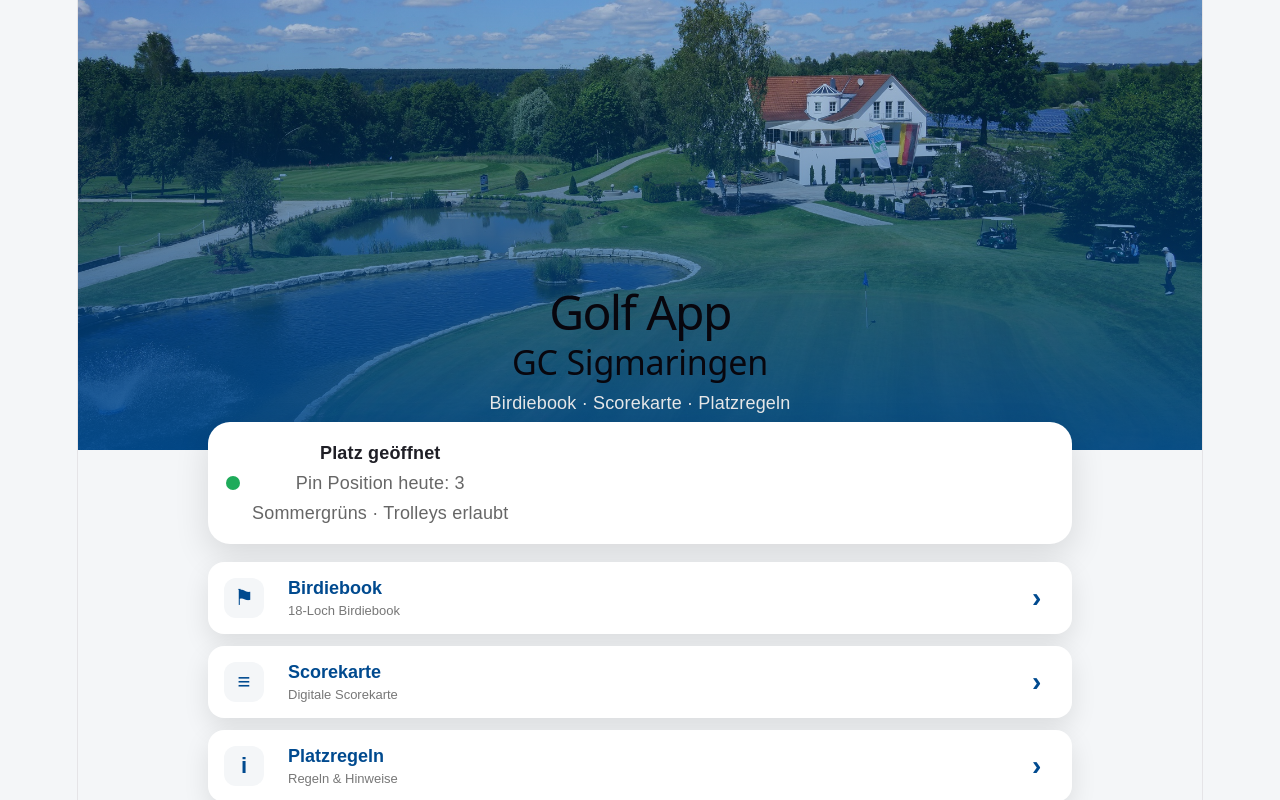
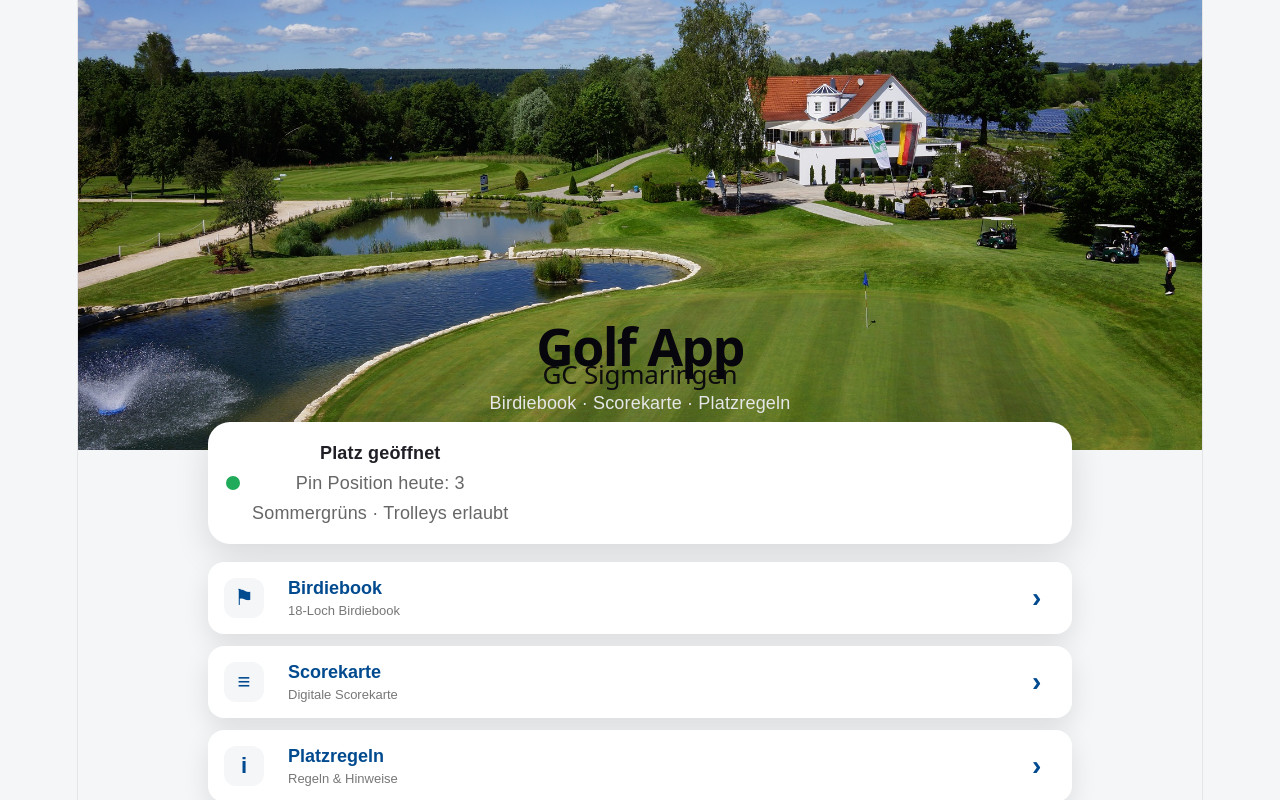
Before and after one commit to golfclubsigmaringen/Golf-App-GC-Sigmaringen-, a React (Vite) app: page / in a window 1280 px wide. Shown: the top 800 px of the page. Built offline with nearby package versions, Linux system fonts and the light colour scheme.

Commit message:
Update App.css

```diff
--- a/src/App.css
+++ b/src/App.css
@@ -22,7 +22,7 @@
 
 .hero {
   position: relative;
-  height: 360px;
+  height: 280px;
   overflow: hidden;
   background: var(--blue);
 }
@@ -36,27 +36,33 @@
 .heroOverlay {
   position: absolute;
   inset: 0;
-  padding: 34px 26px;
   display: flex;
   flex-direction: column;
   justify-content: flex-end;
+  padding: 34px 26px;
   color: white;
-  background: linear-gradient(
-    to top,
-    rgba(0, 74, 143, 0.9),
-    rgba(0, 74, 143, 0.18)
-  );
 }
-
+.heroOverlay::before {
+  content: "";
+  position: absolute;
+  left: -200px;
+  top: -100px;
+  width: 360px;
+  height: 900px;
+  background: #004a8f;
+  border-radius: 0 70% 70% 0;
+  z-index: -1;
+}
 .heroOverlay h1 {
+  font-size: 52px;
   margin: 0;
-  font-size: 48px;
-  line-height: 1;
+  font-weight: 800;
 }
 
 .heroOverlay h2 {
-  margin: 6px 0 8px;
-  font-size: 34px;
+  font-size: 26px;
+  margin: 0;
+  opacity: 0.95;
 }
 
 .heroOverlay p {
```
